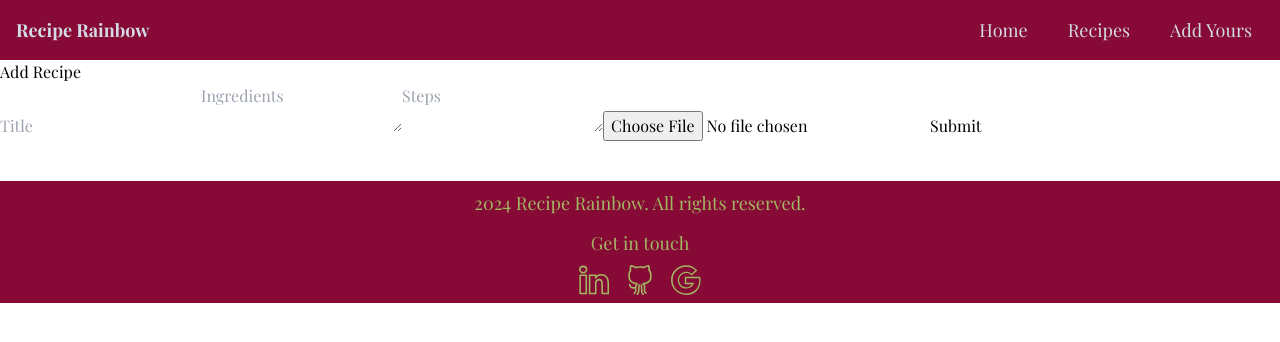
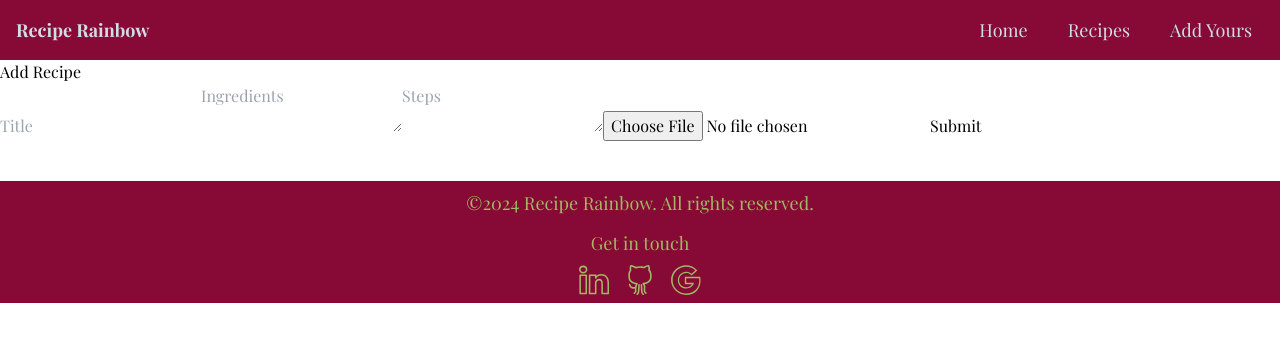
Before and after one commit to Adrienner1988/Recipe-Blog, a React (Vite) app: page /add in a window 1280 px wide. Shown: the top 342 px of the page. Built offline with nearby package versions, Linux system fonts and the light colour scheme; a web font is replaced by a local one.

Commit message:
Added copywright symbol back in.

```diff
--- a/src/components/Footer.tsx
+++ b/src/components/Footer.tsx
@@ -7,7 +7,7 @@
     <>
       <footer className="bg-darkPlum text-green text-lg p-2 mt-10">
         <div className="flex flex-col items-center space-y-2">
-          <p className="text-center mb-1">
+          <p className="text-center mb-1">&copy;
             {new Date().getFullYear()} Recipe Rainbow. All rights reserved.
           </p>
           <p className="text-center mb-1">Get in touch</p>
```
